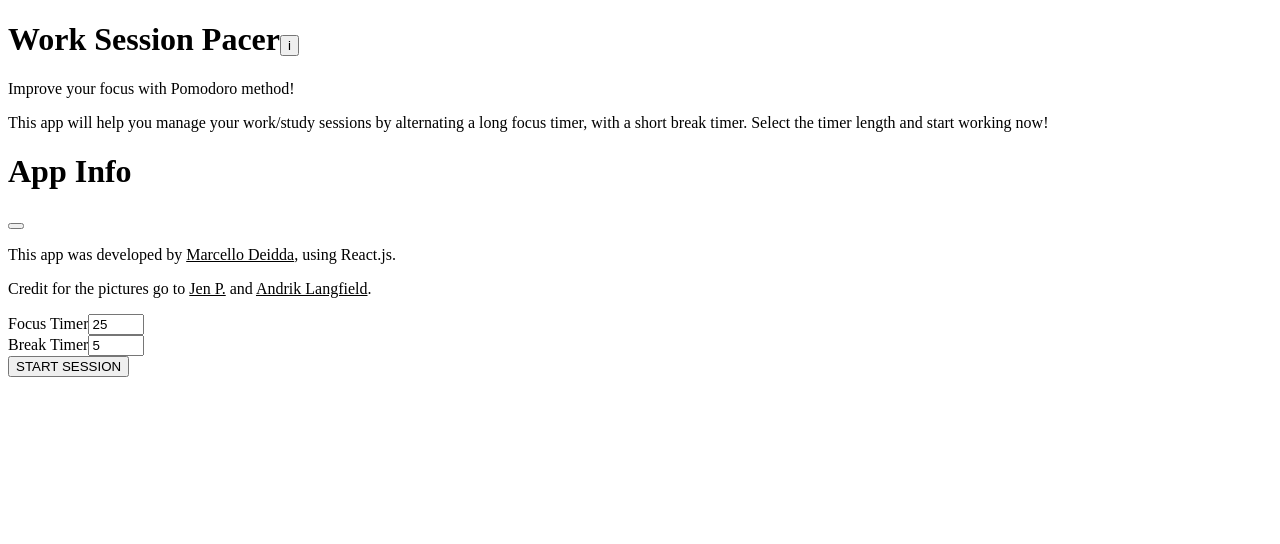
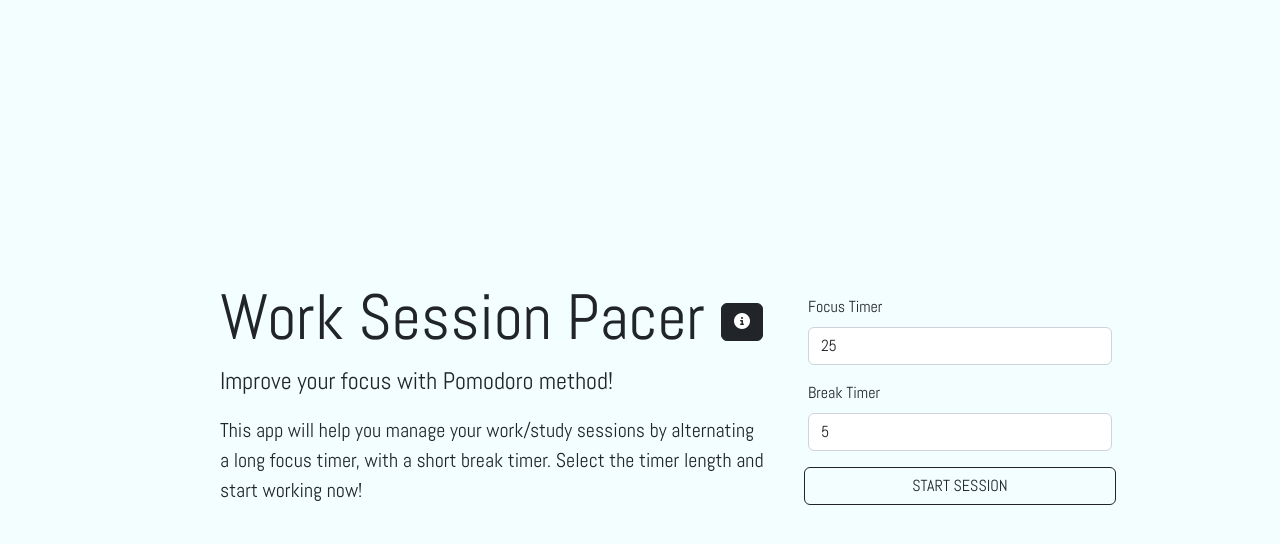
Before and after one commit to MarcelloDeidda/work-session-pacer, a React (Create React App) app: page / in a window 1280 px wide. Shown: the top 544 px of the page. Built offline with nearby package versions, Linux system fonts and the light colour scheme.

Commit message:
Styled index.html, Option and Info components

```diff
--- a/public/index.html
+++ b/public/index.html
@@ -1,12 +1,22 @@
 <!DOCTYPE html>
 <html lang="en">
+
 <head>
   <meta charset="utf-8" />
   <meta name="viewport" content="width=device-width, initial-scale=1" />
-    <meta name="theme-color" content="#000000" />
+  <link href="https://cdn.jsdelivr.net/npm/bootstrap@5.2.3/dist/css/bootstrap.min.css" rel="stylesheet" integrity="sha384-rbsA2VBKQhggwzxH7pPCaAqO46MgnOM80zW1RWuH61DGLwZJEdK2Kadq2F9CUG65" crossorigin="anonymous">
+  <link rel="preconnect" href="https://fonts.googleapis.com">
+  <link rel="preconnect" href="https://fonts.gstatic.com" crossorigin>
+  <link href="https://fonts.googleapis.com/css2?family=Abel&family=Cutive+Mono&display=swap" rel="stylesheet">
+  <link rel="stylesheet" href="https://cdnjs.cloudflare.com/ajax/libs/font-awesome/4.7.0/css/font-awesome.min.css">
+  <script src="https://kit.fontawesome.com/1b476df63e.js" crossorigin="anonymous"></script>
+  <link rel="stylesheet" href="style.css">
   <title>Work Session Pacer</title>
 </head>
-  <body>
-    <div id="root"></div>
+
+<body class="vh-100 vw-100 container-fluid p-0">
+  <div id="root" class="d-flex justify-content-center align-items-center h-100"></div>
+  <script src="https://cdn.jsdelivr.net/npm/bootstrap@5.2.3/dist/js/bootstrap.bundle.min.js" integrity="sha384-kenU1KFdBIe4zVF0s0G1M5b4hcpxyD9F7jL+jjXkk+Q2h455rYXK/7HAuoJl+0I4" crossorigin="anonymous"></script>
 </body>
+
 </html>
--- /dev/null
+++ b/public/style.css
@@ -0,0 +1,8 @@
+* {
+    font-family: Abel, sans-serif;
+}
+
+#root {
+    transition: 500ms;
+    background-color: #F2FEFF
+}
--- a/src/components/Info.js
+++ b/src/components/Info.js
@@ -2,13 +2,15 @@ import { React } from "react";
 
 const Info = props => {
     return <>
-        <div>
-            <h1>
+        <div className="w-50 p-5">
+            <h1 className="display-3">
                 Work Session Pacer
-                <button type="button" class="btn btn-dark ms-3" data-bs-toggle="modal" data-bs-target="#exampleModal">i</button>
+                <button type="button" className="btn btn-dark ms-3" data-bs-toggle="modal" data-bs-target="#exampleModal">
+                <i class="fa-solid fa-circle-info"></i>
+                </button>
             </h1>
-            <p>Improve your focus with Pomodoro method!</p>
-            <p>This app will help you manage your work/study sessions by alternating a long focus timer, with a short break timer. Select the timer length and start working now!</p>
+            <p className="fs-4">Improve your focus with Pomodoro method!</p>
+            <p className="fs-5">This app will help you manage your work/study sessions by alternating a long focus timer, with a short break timer. Select the timer length and start working now!</p>
         </div>
         {props.children}
     </>
--- a/src/components/Options.js
+++ b/src/components/Options.js
@@ -22,16 +22,16 @@ const Options = props => {
     }
 
     return <>
-        <form onSubmit={props.onSessionSwitch}>
-            <div>
-                <label forHTML="focus-timer">Focus Timer</label>
-                <input onChange ={focusTimerChangeHandler} type="number" id="focus-timer" min={1} max={60} value={Math.floor(props.timers.focusTimer / 60 )} />
+        <form onSubmit={props.onSessionSwitch} className="row px-1 w-25">
+            <div className="mb-3 px-1 col-12">
+                <label forHTML="focus-timer" className="form-label">Focus Timer</label>
+                <input onChange ={focusTimerChangeHandler} type="number" id="focus-timer" min={1} max={60} value={Math.floor(props.timers.focusTimer / 60 )} className="form-control" />
             </div>
-            <div>
-                <label forHTML="break-timer">Break Timer</label>
-                <input onChange ={breakTimerChangeHandler} type="number" id="break-timer" min={1} max={60} value={Math.floor(props.timers.breakTimer / 60 )} />
+            <div className="mb-3 px-1 col-12">
+                <label forHTML="break-timer" className="form-label">Break Timer</label>
+                <input onChange ={breakTimerChangeHandler} type="number" id="break-timer" min={1} max={60} value={Math.floor(props.timers.breakTimer / 60 )} className="form-control" />
             </div>
-            <button type="submit">START SESSION</button>
+            <button type="submit" className="btn btn-outline-dark col-12">START SESSION</button>
         </form>
     </>
 }
```
Also changed, not shown: src/App.css (added). Lines whose indentation alone changed are shown as unchanged.
